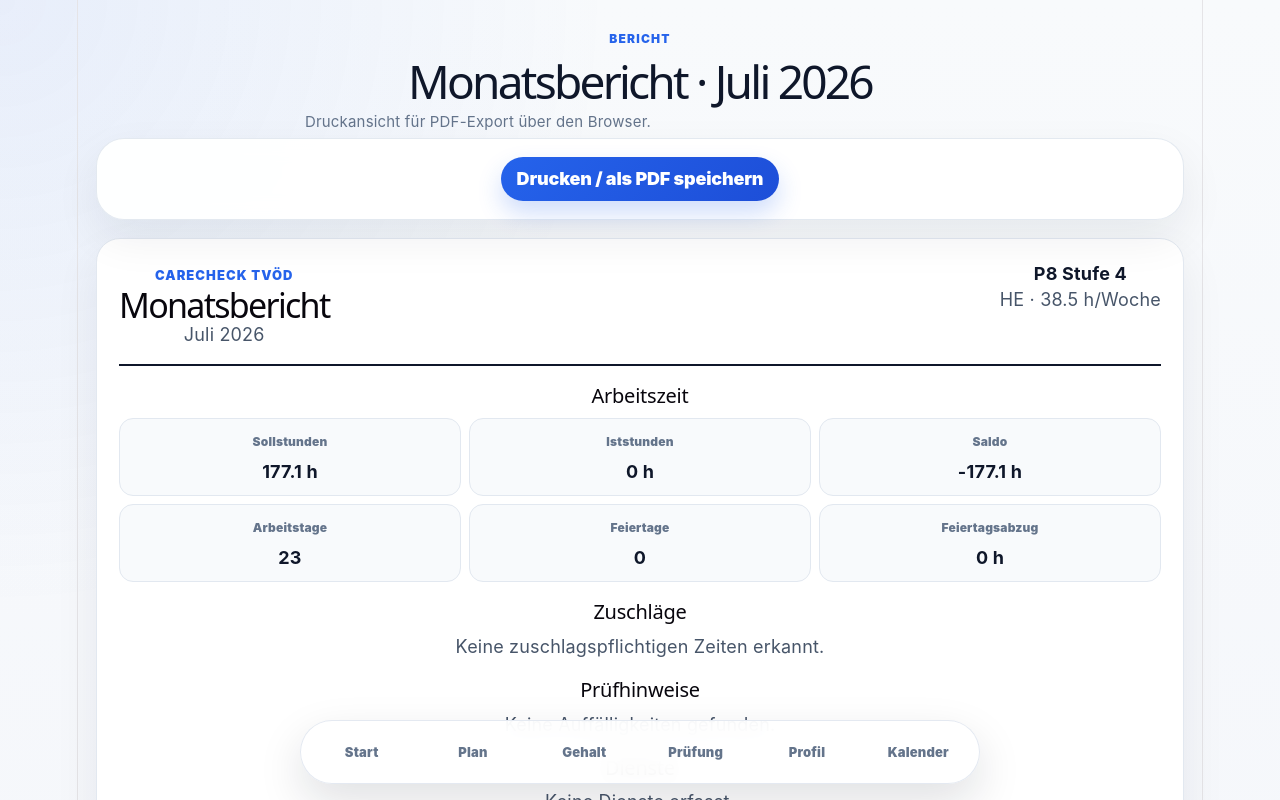
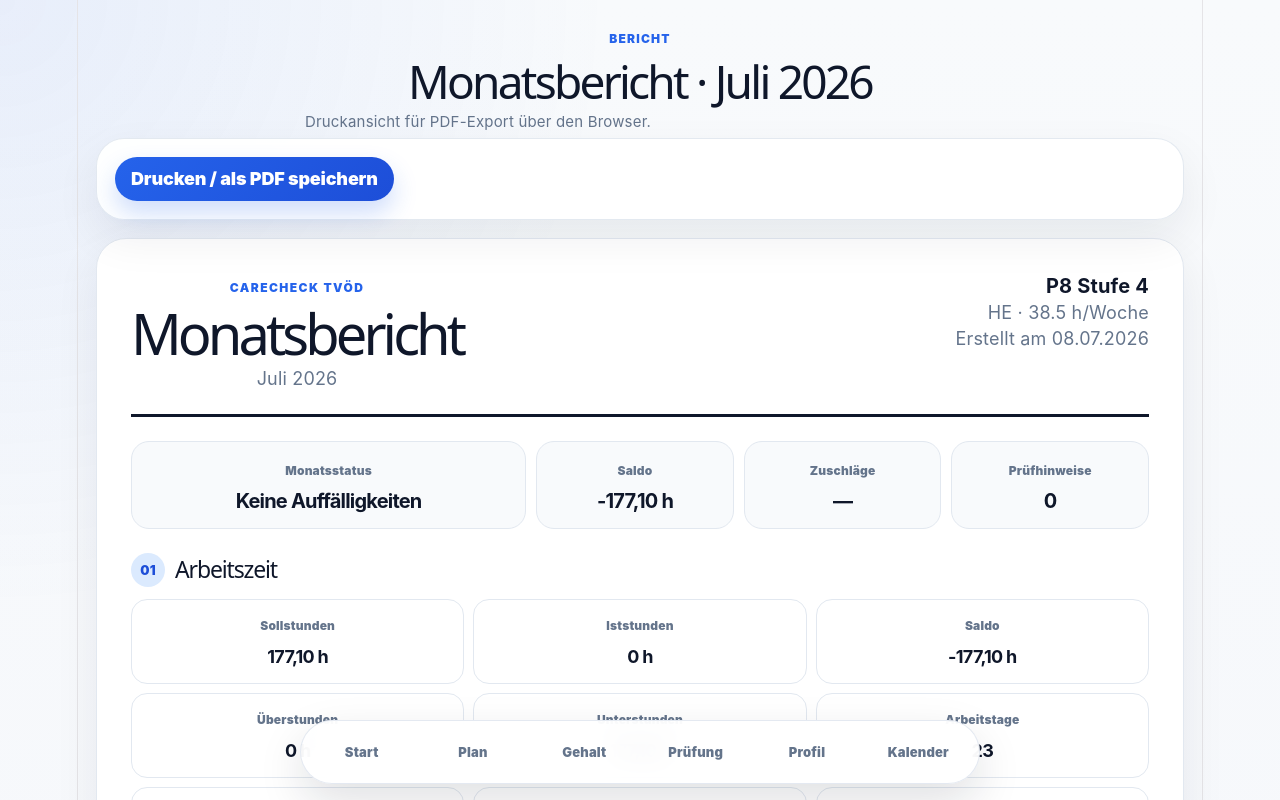
Before and after one commit to vladularu/carecheck-web, a React (Vite) app: page /bericht in a window 1280 px wide. Shown: the top 800 px of the page. Built offline with nearby package versions, Linux system fonts and the light colour scheme.

Commit message:
v1.1.5 Bericht Druckansicht professioneller gestalten

```diff
--- a/src/App.css
+++ b/src/App.css
@@ -2628,3 +2628,305 @@ body {
     padding: 12px;
   }
 }
+
+/* =========================================================
+   v1.1.5 Bericht und Druckansicht professioneller gestalten
+   ========================================================= */
+
+.monthly-report-page {
+  gap: 18px;
+}
+
+.report-actions {
+  display: flex;
+  justify-content: flex-start;
+}
+
+.print-report {
+  display: grid;
+  gap: 24px;
+  padding: 34px;
+  border-radius: 30px;
+  background: #ffffff;
+  border: 1px solid var(--cc-border);
+  box-shadow: var(--cc-shadow-card);
+}
+
+.print-report-header {
+  display: flex;
+  justify-content: space-between;
+  gap: 28px;
+  padding-bottom: 22px;
+  border-bottom: 3px solid var(--cc-text);
+}
+
+.print-report-header span {
+  color: var(--cc-primary);
+  font-size: 12px;
+  font-weight: 950;
+  text-transform: uppercase;
+  letter-spacing: 0.12em;
+}
+
+.print-report-header h1 {
+  margin: 6px 0;
+  color: var(--cc-text);
+  font-size: clamp(36px, 5vw, 56px);
+  line-height: 0.95;
+  letter-spacing: -0.07em;
+}
+
+.print-report-header p {
+  margin: 0;
+  color: var(--cc-text-muted);
+}
+
+.print-report-meta {
+  min-width: 230px;
+  text-align: right;
+}
+
+.print-report-meta strong {
+  color: var(--cc-text);
+  font-size: 20px;
+}
+
+.print-report-status {
+  display: grid;
+  grid-template-columns: 2fr repeat(3, 1fr);
+  gap: 10px;
+}
+
+.print-report-status div {
+  display: grid;
+  gap: 5px;
+  padding: 16px;
+  border-radius: 18px;
+  background: var(--cc-surface-soft);
+  border: 1px solid var(--cc-border);
+}
+
+.print-report-status span,
+.print-report-grid span {
+  color: var(--cc-text-muted);
+  font-size: 12px;
+  font-weight: 900;
+}
+
+.print-report-status strong {
+  color: var(--cc-text);
+  font-size: 20px;
+  line-height: 1.1;
+  letter-spacing: -0.04em;
+}
+
+.print-report-section {
+  display: grid;
+  gap: 12px;
+  break-inside: avoid;
+}
+
+.print-report-section-title {
+  display: flex;
+  align-items: center;
+  gap: 10px;
+}
+
+.print-report-section-title span {
+  display: inline-grid;
+  place-items: center;
+  min-width: 34px;
+  height: 34px;
+  border-radius: 999px;
+  background: var(--cc-primary-soft);
+  color: var(--cc-primary-dark);
+  font-size: 13px;
+  font-weight: 950;
+}
+
+.print-report-section-title h2 {
+  margin: 0;
+  color: var(--cc-text);
+  font-size: 23px;
+  line-height: 1.1;
+  letter-spacing: -0.05em;
+}
+
+.print-report-grid {
+  display: grid;
+  grid-template-columns: repeat(3, 1fr);
+  gap: 9px;
+}
+
+.print-report-grid div {
+  display: grid;
+  gap: 5px;
+  padding: 13px;
+  border-radius: 16px;
+  background: #ffffff;
+  border: 1px solid var(--cc-border);
+}
+
+.print-report-grid strong {
+  color: var(--cc-text);
+  font-size: 18px;
+  letter-spacing: -0.04em;
+}
+
+.print-report-empty {
+  margin: 0;
+  padding: 14px 16px;
+  border-radius: 16px;
+  background: var(--cc-surface-soft);
+  border: 1px solid var(--cc-border);
+  color: var(--cc-text-muted);
+  font-weight: 800;
+}
+
+.print-report-table {
+  width: 100%;
+  border-collapse: separate;
+  border-spacing: 0;
+  overflow: hidden;
+  border: 1px solid var(--cc-border-strong);
+  border-radius: 16px;
+  font-size: 13px;
+}
+
+.print-report-table th,
+.print-report-table td {
+  padding: 10px 11px;
+  border-right: 1px solid var(--cc-border);
+  border-bottom: 1px solid var(--cc-border);
+  text-align: left;
+  vertical-align: top;
+}
+
+.print-report-table th:last-child,
+.print-report-table td:last-child {
+  border-right: 0;
+}
+
+.print-report-table tbody tr:last-child td {
+  border-bottom: 0;
+}
+
+.print-report-table th {
+  background: #f1f5f9;
+  color: var(--cc-text);
+  font-size: 12px;
+  font-weight: 950;
+  text-transform: uppercase;
+  letter-spacing: 0.04em;
+}
+
+.print-report-table td {
+  color: var(--cc-text);
+}
+
+.print-report-total-row td {
+  background: var(--cc-surface-soft);
+  font-weight: 950;
+}
+
+.print-report-footer {
+  padding-top: 14px;
+  border-top: 1px solid var(--cc-border);
+}
+
+.print-report-footer p {
+  margin: 0;
+  color: var(--cc-text-muted);
+  font-size: 12px;
+  line-height: 1.5;
+}
+
+@media (max-width: 900px) {
+  .print-report {
+    padding: 22px;
+  }
+
+  .print-report-header {
+    flex-direction: column;
+  }
+
+  .print-report-meta {
+    text-align: left;
+  }
+
+  .print-report-status,
+  .print-report-grid {
+    grid-template-columns: 1fr;
+  }
+
+  .print-report {
+    overflow-x: auto;
+  }
+
+  .print-report-table {
+    min-width: 720px;
+  }
+}
+
+@media print {
+  @page {
+    size: A4;
+    margin: 14mm;
+  }
+
+  body {
+    background: #ffffff !important;
+  }
+
+  .bottom-nav,
+  .no-print {
+    display: none !important;
+  }
+
+  .app-shell {
+    width: 100% !important;
+    max-width: none !important;
+    padding: 0 !important;
+  }
+
+  .monthly-report-page {
+    display: block !important;
+  }
+
+  .print-report {
+    gap: 18px;
+    padding: 0;
+    border: 0;
+    border-radius: 0;
+    box-shadow: none;
+  }
+
+  .print-report-header {
+    padding-bottom: 14px;
+  }
+
+  .print-report-header h1 {
+    font-size: 34px;
+  }
+
+  .print-report-status div,
+  .print-report-grid div,
+  .print-report-empty {
+    background: #ffffff;
+  }
+
+  .print-report-section {
+    break-inside: avoid;
+    page-break-inside: avoid;
+  }
+
+  .print-report-table {
+    font-size: 11px;
+    border-radius: 0;
+  }
+
+  .print-report-table th,
+  .print-report-table td {
+    padding: 6px;
+  }
+}
--- a/src/pages/MonthlyReport.tsx
+++ b/src/pages/MonthlyReport.tsx
@@ -61,7 +61,18 @@ function formatEuro(value: number | null): string {
 }
 
 function formatHours(value: number): string {
-  return `${value} h`;
+  return `${new Intl.NumberFormat("de-DE", {
+    minimumFractionDigits: value % 1 === 0 ? 0 : 2,
+    maximumFractionDigits: 2,
+  }).format(value)} h`;
+}
+
+function formatReportDate(): string {
+  return new Intl.DateTimeFormat("de-DE", {
+    day: "2-digit",
+    month: "2-digit",
+    year: "numeric",
+  }).format(new Date());
 }
 
 export default function MonthlyReport() {
@@ -96,6 +107,21 @@ export default function MonthlyReport() {
 
   const complianceIssues = checkCompliance(shiftsInSelectedMonth);
 
+  const criticalCount = complianceIssues.filter(
+    (issue) => issue.severity === "critical",
+  ).length;
+
+  const warningCount = complianceIssues.filter(
+    (issue) => issue.severity === "warning",
+  ).length;
+
+  const reportStatus =
+    criticalCount > 0
+      ? "Kritische Hinweise vorhanden"
+      : warningCount > 0
+        ? "Warnungen vorhanden"
+        : "Keine Auffälligkeiten";
+
   function handlePrint() {
     window.print();
   }
@@ -126,14 +152,40 @@ export default function MonthlyReport() {
             <p>{monthLabel}</p>
           </div>
 
-          <div>
+          <div className="print-report-meta">
             <strong>{profile.payGroup} Stufe {profile.payLevel}</strong>
             <p>{profile.federalState} · {profile.weeklyHours} h/Woche</p>
+            <p>Erstellt am {formatReportDate()}</p>
           </div>
         </header>
 
+        <section className="print-report-status">
+          <div>
+            <span>Monatsstatus</span>
+            <strong>{reportStatus}</strong>
+          </div>
+
+          <div>
+            <span>Saldo</span>
+            <strong>{formatHours(monthlyHours.balanceHours)}</strong>
+          </div>
+
+          <div>
+            <span>Zuschläge</span>
+            <strong>{formatEuro(monthlyPremiums.totalAmount)}</strong>
+          </div>
+
+          <div>
+            <span>Prüfhinweise</span>
+            <strong>{complianceIssues.length}</strong>
+          </div>
+        </section>
+
         <section className="print-report-section">
-          <h2>Arbeitszeit</h2>
+          <div className="print-report-section-title">
+            <span>01</span>
+            <h2>Arbeitszeit</h2>
+          </div>
 
           <div className="print-report-grid">
             <div>
@@ -152,6 +204,16 @@ export default function MonthlyReport() {
             </div>
 
             <div>
+              <span>Überstunden</span>
+              <strong>{formatHours(monthlyHours.overtimeHours)}</strong>
+            </div>
+
+            <div>
+              <span>Unterstunden</span>
+              <strong>{formatHours(monthlyHours.undertimeHours)}</strong>
+            </div>
+
+            <div>
               <span>Arbeitstage</span>
               <strong>{monthlyHours.workingDayCount}</strong>
             </div>
@@ -165,14 +227,24 @@ export default function MonthlyReport() {
               <span>Feiertagsabzug</span>
               <strong>{formatHours(monthlyHours.holidayReductionHours)}</strong>
             </div>
+
+            <div>
+              <span>Ø Tagesarbeitszeit</span>
+              <strong>{formatHours(monthlyHours.averageDailyHours)}</strong>
+            </div>
           </div>
         </section>
 
         <section className="print-report-section">
-          <h2>Zuschläge</h2>
+          <div className="print-report-section-title">
+            <span>02</span>
+            <h2>Zuschläge</h2>
+          </div>
 
           {monthlyPremiums.lines.length === 0 ? (
-            <p>Keine zuschlagspflichtigen Zeiten erkannt.</p>
+            <p className="print-report-empty">
+              Keine zuschlagspflichtigen Zeiten erkannt.
+            </p>
           ) : (
             <table className="print-report-table">
               <thead>
@@ -193,13 +265,9 @@ export default function MonthlyReport() {
                   </tr>
                 ))}
 
-                <tr>
-                  <td colSpan={3}>
-                    <strong>Summe Zuschläge</strong>
-                  </td>
-                  <td>
-                    <strong>{formatEuro(monthlyPremiums.totalAmount)}</strong>
-                  </td>
+                <tr className="print-report-total-row">
+                  <td colSpan={3}>Summe Zuschläge</td>
+                  <td>{formatEuro(monthlyPremiums.totalAmount)}</td>
                 </tr>
               </tbody>
             </table>
@@ -207,10 +275,13 @@ export default function MonthlyReport() {
         </section>
 
         <section className="print-report-section">
-          <h2>Prüfhinweise</h2>
+          <div className="print-report-section-title">
+            <span>03</span>
+            <h2>Prüfhinweise</h2>
+          </div>
 
           {complianceIssues.length === 0 ? (
-            <p>Keine Auffälligkeiten gefunden.</p>
+            <p className="print-report-empty">Keine Auffälligkeiten gefunden.</p>
           ) : (
             <table className="print-report-table">
               <thead>
@@ -234,12 +305,15 @@ export default function MonthlyReport() {
         </section>
 
         <section className="print-report-section">
-          <h2>Dienste</h2>
+          <div className="print-report-section-title">
+            <span>04</span>
+            <h2>Dienste</h2>
+          </div>
 
           {shiftsInSelectedMonth.length === 0 ? (
-            <p>Keine Dienste erfasst.</p>
+            <p className="print-report-empty">Keine Dienste erfasst.</p>
           ) : (
-            <table className="print-report-table">
+            <table className="print-report-table print-report-shift-table">
               <thead>
                 <tr>
                   <th>Datum</th>
@@ -265,6 +339,13 @@ export default function MonthlyReport() {
             </table>
           )}
         </section>
+
+        <footer className="print-report-footer">
+          <p>
+            Dieser Bericht wurde lokal mit CareCheck TVöD erstellt. Die Werte
+            dienen der persönlichen Dienstplan- und Arbeitszeitkontrolle.
+          </p>
+        </footer>
       </article>
     </section>
   );
```
